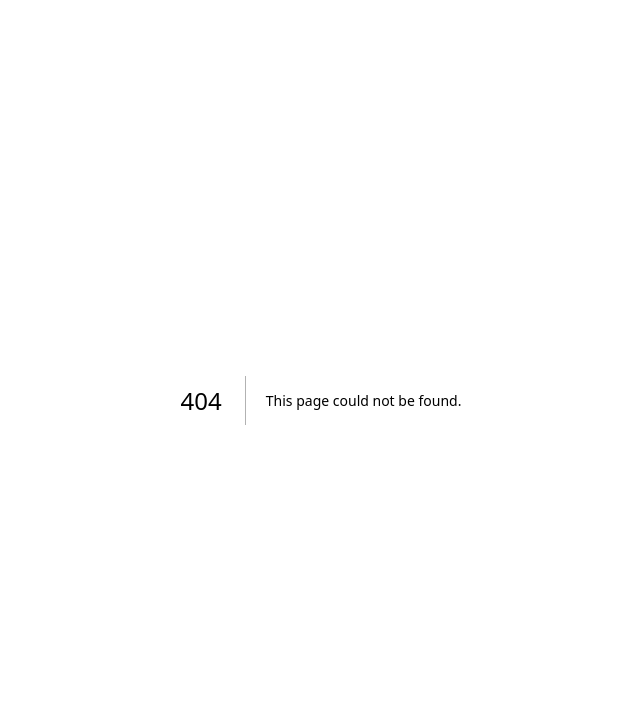
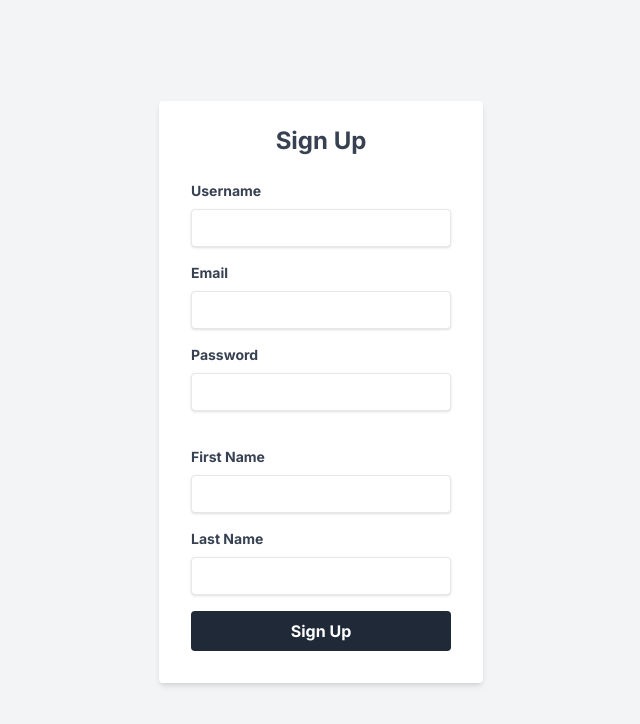
Before and after one commit to Jamiezoomies/cotask, a Next.js app: page /signup in a window 1280 px wide. Before the commit this address had no page. Shown: the top 724 px of the page, without its empty margins (319-959 px from the left). Built offline with nearby package versions, Linux system fonts and the light colour scheme.

Commit message:
authentication

```diff
--- /dev/null
+++ b/src/app/components/signup.js
@@ -0,0 +1,109 @@
+import React, { useState } from 'react';
+
+function Signup() {
+    const [formData, setFormData] = useState({
+        username: '',
+        email: '',
+        password: '',
+        firstName: '',
+        lastName: ''
+    });
+
+    const handleChange = (e) => {
+        setFormData({
+            ...formData,
+            [e.target.name]: e.target.value
+        });
+    };
+
+    const handleSubmit = (e) => {
+        e.preventDefault();
+        // Handle the form submission, such as sending data to a backend server
+        console.log(formData);
+    };
+
+    return (
+        <div className="flex justify-center items-center h-screen bg-gray-100">
+            <form className="bg-white shadow-md rounded px-8 pt-6 pb-8 mb-4" onSubmit={handleSubmit}>
+                <h2 className="text-center text-2xl font-bold text-gray-700 mb-6">Sign Up</h2>
+                <div className="mb-4">
+                    <label className="block text-gray-700 text-sm font-bold mb-2" htmlFor="username">
+                        Username
+                    </label>
+                    <input
+                        className="shadow appearance-none border rounded w-full py-2 px-3 text-gray-700 leading-tight focus:outline-none focus:shadow-outline"
+                        id="username"
+                        type="text"
+                        name="username"
+                        value={formData.username}
+                        onChange={handleChange}
+                        required
+                    />
+                </div>
+                <div className="mb-4">
+                    <label className="block text-gray-700 text-sm font-bold mb-2" htmlFor="email">
+                        Email
+                    </label>
+                    <input
+                        className="shadow appearance-none border rounded w-full py-2 px-3 text-gray-700 leading-tight focus:outline-none focus:shadow-outline"
+                        id="email"
+                        type="email"
+                        name="email"
+                        value={formData.email}
+                        onChange={handleChange}
+                        required
+                    />
+                </div>
+                <div className="mb-6">
+                    <label className="block text-gray-700 text-sm font-bold mb-2" htmlFor="password">
+                        Password
+                    </label>
+                    <input
+                        className="shadow appearance-none border rounded w-full py-2 px-3 text-gray-700 mb-3 leading-tight focus:outline-none focus:shadow-outline"
+                        id="password"
+                        type="password"
+                        name="password"
+                        value={formData.password}
+                        onChange={handleChange}
+                        required
+                    />
+                </div>
+                <div className="mb-4">
+                    <label className="block text-gray-700 text-sm font-bold mb-2" htmlFor="firstName">
+                        First Name
+                    </label>
+                    <input
+                        className="shadow appearance-none border rounded w-full py-2 px-3 text-gray-700 leading-tight focus:outline-none focus:shadow-outline"
+                        id="firstName"
+                        type="text"
+                        name="firstName"
+                        value={formData.firstName}
+                        onChange={handleChange}
+                        required
+                    />
+                </div>
+                <div className="mb-4">
+                    <label className="block text-gray-700 text-sm font-bold mb-2" htmlFor="lastName">
+                        Last Name
+                    </label>
+                    <input
+                        className="shadow appearance-none border rounded w-full py-2 px-3 text-gray-700 leading-tight focus:outline-none focus:shadow-outline"
+                        id="lastName"
+                        type="text"
+                        name="lastName"
+                        value={formData.lastName}
+                        onChange={handleChange}
+                        required
+                    />
+                </div>
+                <div className="flex items-center justify-between">
+                    <button className="w-full bg-gray-800 hover:bg-gray-500 text-white font-bold py-2 px-4 rounded focus:outline-none focus:shadow-outline" type="submit">
+                        Sign Up
+                    </button>
+                </div>
+            </form>
+        </div>
+    );
+}
+
+export default Signup;
--- /dev/null
+++ b/src/app/signup/page.js
@@ -0,0 +1,12 @@
+"use client";
+
+import Signup from "../components/signup"
+
+export default function SignUp() {
+
+    return (
+      <>
+        <Signup/>
+      </>
+    )
+  }
```
